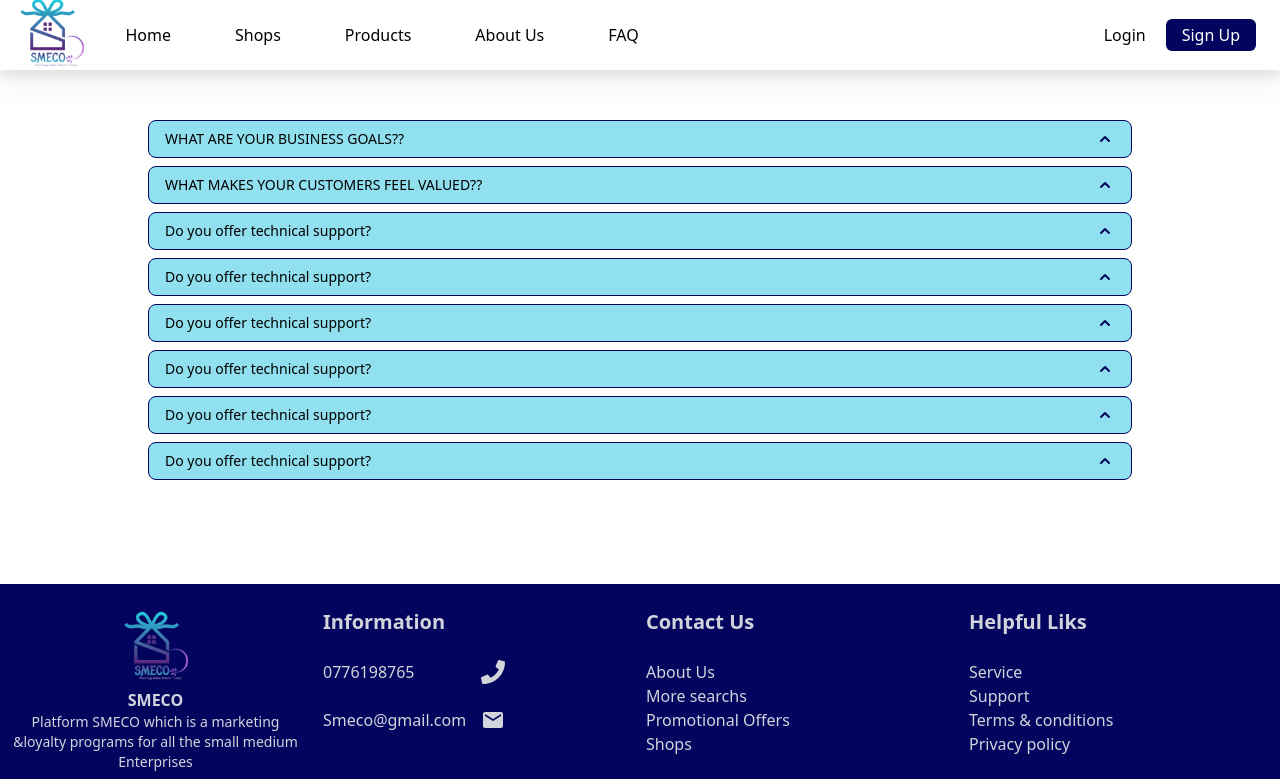
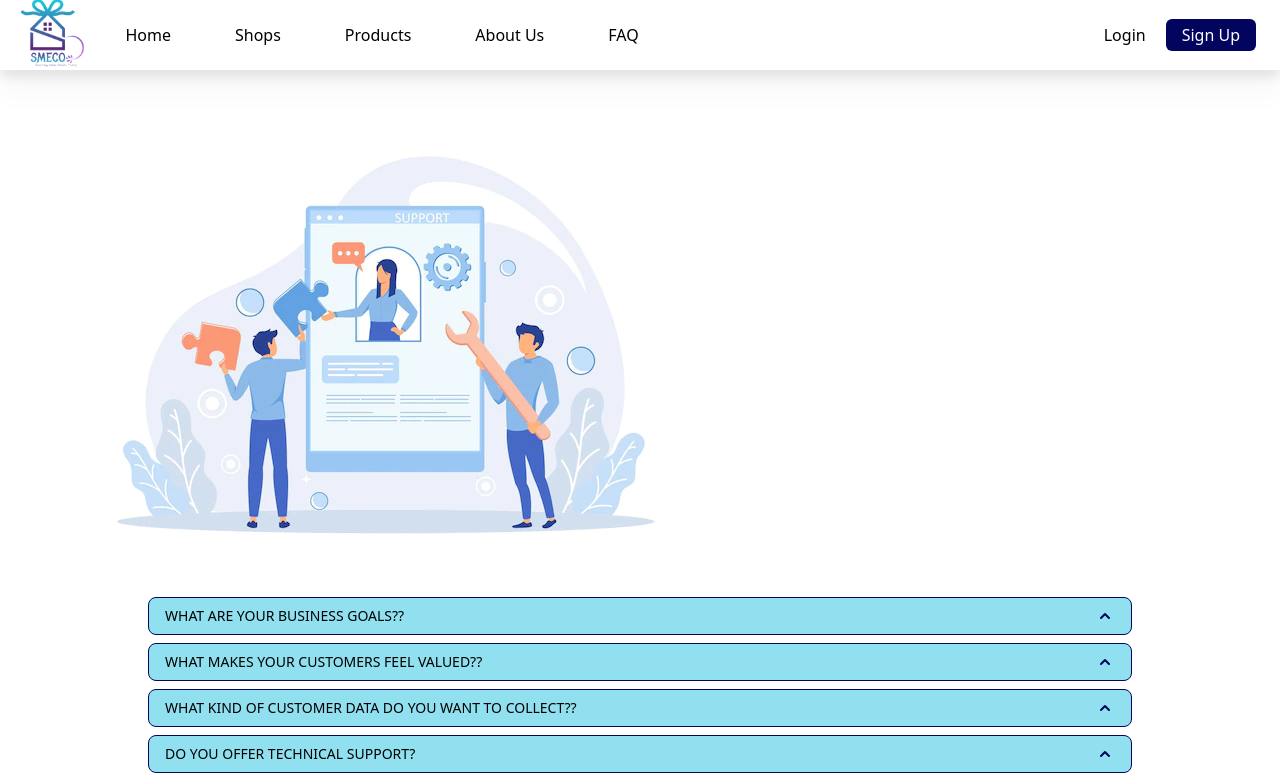
Before and after one commit to SME-CO/smeco_customer_app, a React (Create React App) app: page /faq in a window 1280 px wide. Shown: the top 779 px of the page. Built offline with nearby package versions, Linux system fonts and the light colour scheme.

Commit message:
made so many changes in frontend

```diff
--- a/src/App.js
+++ b/src/App.js
@@ -1,29 +1,14 @@
-// import Land from "./components/Land";
-// import Navbar from "./components/Navbar";
-
-// function App() {
-//   return (
-//     <>
-//     <Navbar />
-//     <Land  />
-
-//     </>
-//   )
-// }
-
-// export default App
-
 import React, { Component } from "react";
 import { BrowserRouter, Route, Routes } from "react-router-dom";
 
 import Land from "./components/Land";
 import Shops from "./components/Shops";
 import Products from "./components/Products";
-import AboutUs from "./components/AboutUs";
+import AboutUs from "./pages/public_customer/AboutUs";
 import FAQ from "./components/FAQ";
 // import Navigation from './components/Navigation';
-import Navbar from "./components/Navbar";
-import Footer from "./components/Footer";
+// import Navbar from "./components/Navbar";
+// import Footer from "./components/Footer";
 
 import Login from "./components/Login";
 import SignUp from "./components/SignUp";
@@ -33,7 +18,7 @@ class App extends Component {
     return (
       <BrowserRouter>
         <div>
-          <Navbar />
+          {/* <Navbar /> */}
           <Routes>
             <Route path="/" element={<Land />} exact />
             <Route path="/shops" element={<Shops />} />
@@ -44,7 +29,7 @@ class App extends Component {
             <Route path="/SignUp" element={<SignUp />} />
           </Routes>
         </div>
-        <Footer />
+        {/* <Footer /> */}
       </BrowserRouter>
     );
   }
--- a/src/components/FAQ.jsx
+++ b/src/components/FAQ.jsx
@@ -1,23 +1,18 @@
-// import React from 'react'
-
-// function FAQ() {
-//   return (
-//     <div>FAQ</div>
-//   )
-// }
-
-// export default FAQ
-
-
-
 import React from 'react'
+import Navbar from "./Navbar";
 import { Disclosure } from '@headlessui/react'
 import { ChevronUpIcon } from '@heroicons/react/solid'
+import fagImg from '../assets/faq.png'
+import Footer from "./Footer";
+
 
 
 export default function FAQ() {
   return (
-    <div className="w-full px-4 pt-16"><br /><br />
+    <div>
+      <Navbar />
+    <div className="w-full px-4 pt-24">
+      <img src={fagImg} alt="" />
       <div className="mx-auto w-full max-w-[1000px] rounded-2xl bg-white p-2">
         <Disclosure>
           {({ open }) => (
@@ -61,7 +56,26 @@ export default function FAQ() {
           {({ open }) => (
             <>
               <Disclosure.Button className="flex w-full justify-between rounded-lg bg-[#90E0EF] px-4 py-2 text-left text-sm font-medium text-black hover:bg-[#00B4D8] focus:outline-none ">
-                <span>Do you offer technical support?</span>
+                <span>WHAT KIND OF CUSTOMER DATA DO YOU WANT TO COLLECT??</span>
+                <ChevronUpIcon
+                  className={`${
+                    open ? 'rotate-180 transform' : ''
+                  } h-5 w-5 text-[#03045E]`}
+                />
+              </Disclosure.Button>
+              <Disclosure.Panel className="px-4 pt-4 pb-2 text-sm text-black">
+               We are collecting the purchase data related to registered customers and based on
+               that we recommend them offers and discounted products.
+              </Disclosure.Panel>
+            </>
+          )}
+        </Disclosure>
+
+        <Disclosure as="div" className="mt-2">
+          {({ open }) => (
+            <>
+              <Disclosure.Button className="flex w-full justify-between rounded-lg bg-[#90E0EF] px-4 py-2 text-left text-sm font-medium text-black hover:bg-[#00B4D8] focus:outline-none ">
+                <span>DO YOU OFFER TECHNICAL SUPPORT?</span>
                 <ChevronUpIcon
                   className={`${
                     open ? 'rotate-180 transform' : ''
@@ -79,7 +93,7 @@ export default function FAQ() {
           {({ open }) => (
             <>
               <Disclosure.Button className="flex w-full justify-between rounded-lg bg-[#90E0EF] px-4 py-2 text-left text-sm font-medium text-black hover:bg-[#00B4D8] focus:outline-none ">
-                <span>Do you offer technical support?</span>
+                <span>DO YOU PROVIDE DELIVERYY SERVICES?</span>
                 <ChevronUpIcon
                   className={`${
                     open ? 'rotate-180 transform' : ''
@@ -87,7 +101,8 @@ export default function FAQ() {
                 />
               </Disclosure.Button>
               <Disclosure.Panel className="px-4 pt-4 pb-2 text-sm text-black">
-                No.
+                No. Still we didn't think of providing delivery services. Since our main goal
+                is to provide the offers and discounts for the products.
               </Disclosure.Panel>
             </>
           )}
@@ -97,7 +112,7 @@ export default function FAQ() {
           {({ open }) => (
             <>
               <Disclosure.Button className="flex w-full justify-between rounded-lg bg-[#90E0EF] px-4 py-2 text-left text-sm font-medium text-black hover:bg-[#00B4D8] focus:outline-none ">
-                <span>Do you offer technical support?</span>
+                <span>HOW CAN I JOIN THIS PLATFORM?</span>
                 <ChevronUpIcon
                   className={`${
                     open ? 'rotate-180 transform' : ''
@@ -105,25 +120,8 @@ export default function FAQ() {
                 />
               </Disclosure.Button>
               <Disclosure.Panel className="px-4 pt-4 pb-2 text-sm text-black">
-                No.
-              </Disclosure.Panel>
-            </>
-          )}
-        </Disclosure>
-
-        <Disclosure as="div" className="mt-2">
-          {({ open }) => (
-            <>
-              <Disclosure.Button className="flex w-full justify-between rounded-lg bg-[#90E0EF] px-4 py-2 text-left text-sm font-medium text-black hover:bg-[#00B4D8] focus:outline-none ">
-                <span>Do you offer technical support?</span>
-                <ChevronUpIcon
-                  className={`${
-                    open ? 'rotate-180 transform' : ''
-                  } h-5 w-5 text-[#03045E]`}
-                />
-              </Disclosure.Button>
-              <Disclosure.Panel className="px-4 pt-4 pb-2 text-sm text-black">
-                No.
+               All you need to do is register as the customer by using
+               phone number, user name and password.
               </Disclosure.Panel>
             </>
           )}
@@ -166,5 +164,7 @@ export default function FAQ() {
         </Disclosure>
       </div>
     </div>
+    <Footer />
+    </div>
   )
 }
--- a/src/components/Products.jsx
+++ b/src/components/Products.jsx
@@ -1,11 +1,14 @@
 import React from 'react';
+import Navbar from "./Navbar";
 import starImg from '../assets/5star2.jpg'
+import Footer from "./Footer";
 
 
 
 const Products = () => {
     return (
-
+        <div>
+              <Navbar />
         <div className='pt-24'>
 
             <p className='text-3xl text-center font-bold'>Products you might interested</p>
@@ -93,6 +96,8 @@ const Products = () => {
 
             {/* -------------------------END OTP----------------------------------------- */}
         </div>
+        <Footer />
+        </div>
 
 
 
--- a/src/components/Shops.jsx
+++ b/src/components/Shops.jsx
@@ -1,8 +1,13 @@
 import React from 'react'
+import Navbar from "./Navbar";
 import starImg from '../assets/5star2.jpg'
+import Footer from "./Footer";
+
 
 const Shops = () => {
   return (
+    <div>
+       <Navbar />
     <div className='pt-24'>
 
       <p className='text-3xl text-center font-bold'>Our Registered Shops</p>
@@ -62,6 +67,9 @@ const Shops = () => {
 
 
     </div>
+    <Footer />
+
+    </div>
   )
 }
 
--- a/src/components/AboutUs.jsx
+++ b/src/pages/public_customer/AboutUs.jsx
@@ -1,8 +1,12 @@
 import React from 'react';
-import aboutusImg from '../assets/aboutus1.jpg'
+import Navbar from "../../components/Navbar";
+import aboutusImg from '../../assets/aboutus1.jpg'
+import Footer from "../../components/Footer";
 const AboutUs = () => {
    return (
 
+      <div>
+         <Navbar />
       <div className='w-full pt-8'>
          <div className='max-w-[1240px] mx-auto grid md:grid-cols-2 py-16 px-4'>
             <div className='flex flex-col justify-center'>
@@ -26,6 +30,8 @@ const AboutUs = () => {
                <img className='w-[550px] mx-auto my-4' src={aboutusImg} alt="/" />
             </div>
          </div>
+         <Footer />
+      </div>
       </div>
    )
 }
```
Also changed, not shown: src/components/Land.jsx (+24 -18 lines), src/assets/faq.png (added), src/components/Footer.jsx (renamed from src/components/Footer.js).
